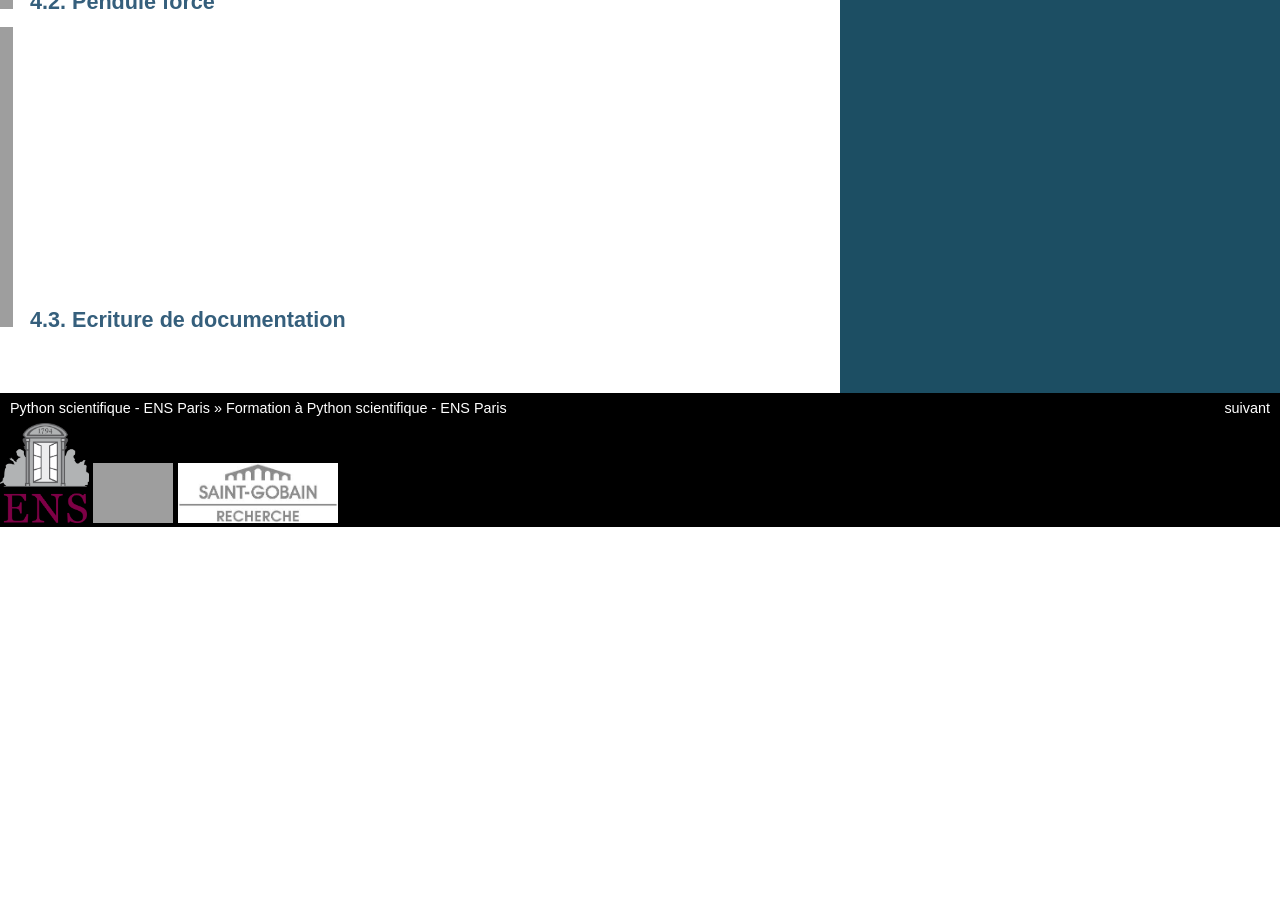
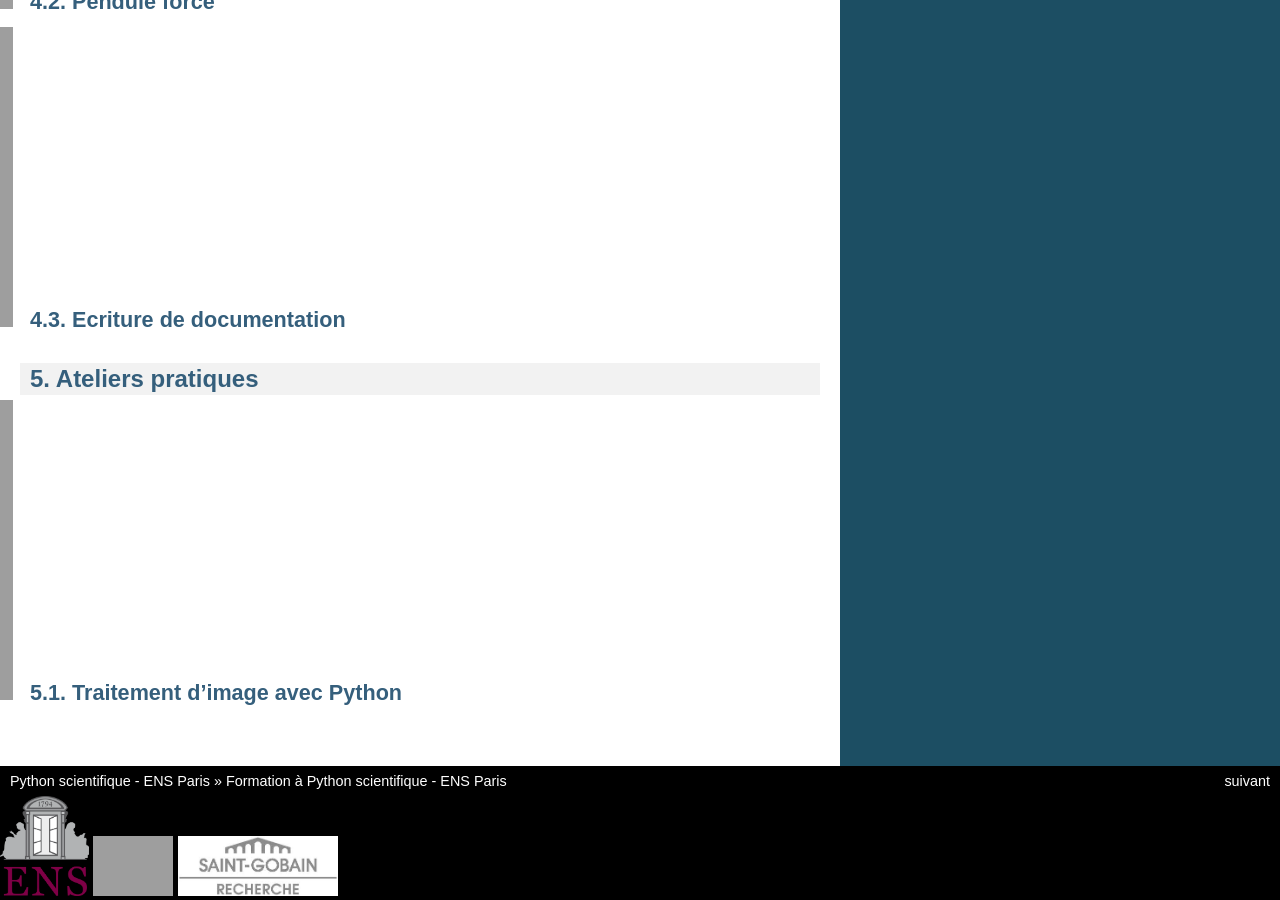
Before and after one commit to python-prepa/python-prepa, a Sphinx documentation site: the page built from ens-python-prepa/source/index.rst, in a window 1280 px wide and 900 px high, scrolled down 927 px. Built offline with Sphinx 7.4.7, drawn with Linux system fonts in a browser that asks for light colours; formulas are drawn with MathJax 3; pages that are not in the unit, such as notebooks, are missing from menus; the version number could not be read and is left out; before the commit the page ends 1454 px from its top, so only the background shows below that; grey boxes are pictures that could not be loaded.

Commit message:
Structure pour les ateliers (répertoire spécifique, table des matières)

```diff
--- /dev/null
+++ b/ens-python-prepa/source/ateliers/image_processing.rst
@@ -0,0 +1,2 @@
+Traitement d'image avec Python
+==============================
--- /dev/null
+++ b/ens-python-prepa/source/ateliers/index.rst
@@ -0,0 +1,7 @@
+Ateliers pratiques
+==================
+
+.. toctree::
+      :maxdepth: 3
+
+    image_processing.rst
--- a/ens-python-prepa/source/index.rst
+++ b/ens-python-prepa/source/index.rst
@@ -17,3 +17,4 @@ Formation à Python scientifique - ENS Paris
    information_theory.rst
    stochastique.rst
    systemes_dynamiques.rst
+   ateliers/index.rst
```
